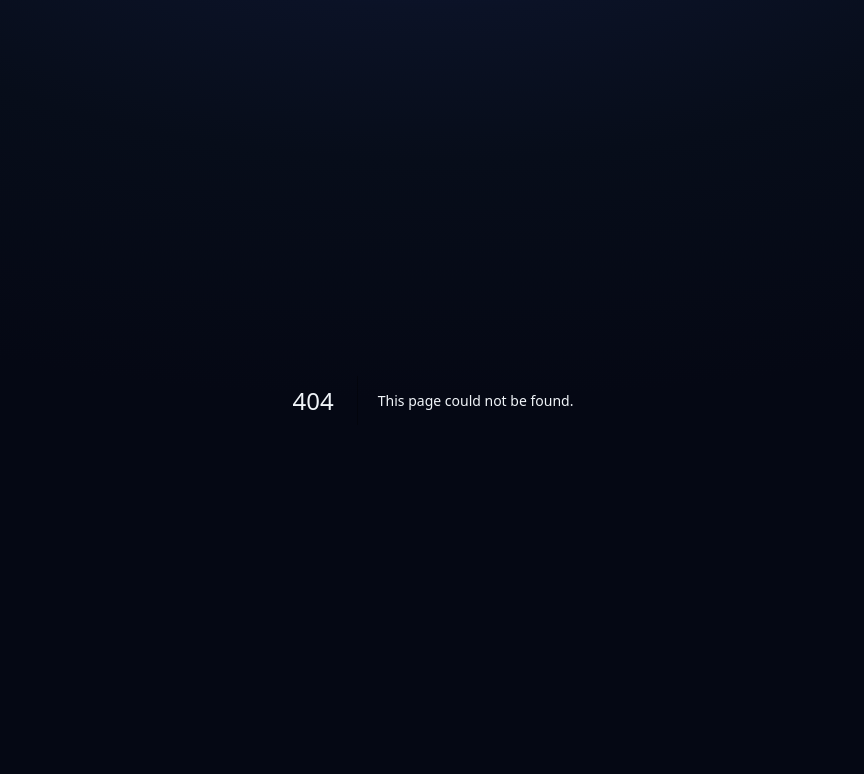
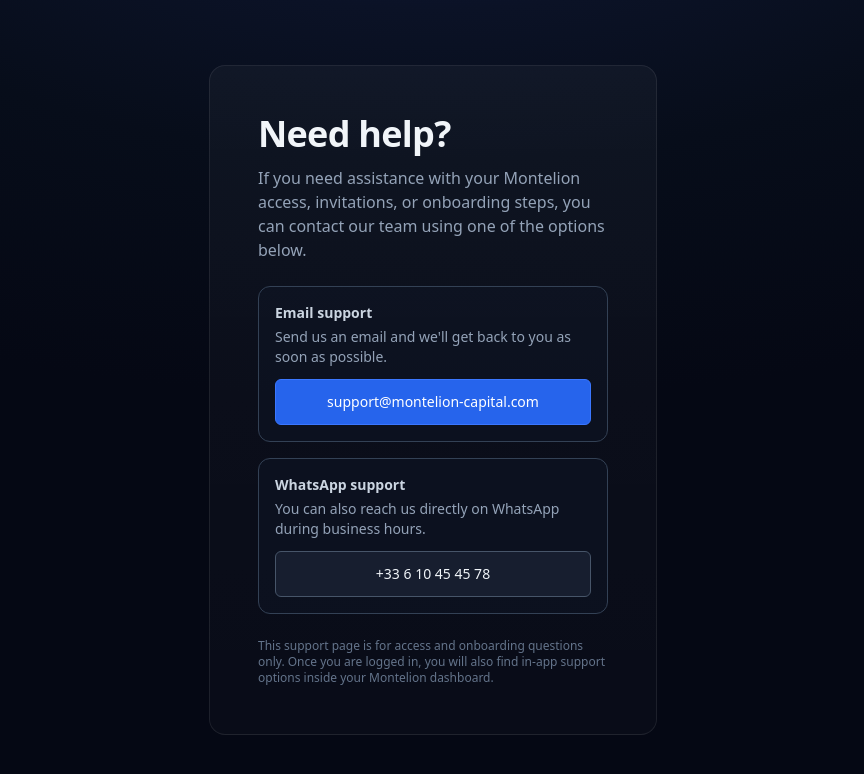
Before and after one commit to montelioncapital/montelion-app-v1, a Next.js app: page /support in a window 1280 px wide. Before the commit this address had no page. Shown: the top 774 px of the page, without its empty margins (207-1071 px from the left). Built offline with nearby package versions, Linux system fonts and the light colour scheme.

Commit message:
Create page.jsx

```diff
--- /dev/null
+++ b/app/support/page.jsx
@@ -0,0 +1,60 @@
+"use client";
+
+export default function PublicSupportPage() {
+  return (
+    <div className="min-h-screen w-full flex items-center justify-center px-4">
+      <div className="mc-card max-w-md w-full">
+        <div className="mc-section text-left">
+          <h1 className="mc-title mb-3">Need help?</h1>
+          <p className="text-slate-400 mb-6">
+            If you need assistance with your Montelion access, invitations, or
+            onboarding steps, you can contact our team using one of the options
+            below.
+          </p>
+
+          <div className="space-y-4">
+            {/* Email support */}
+            <div className="rounded-xl border border-slate-700 bg-slate-900/40 p-4 text-sm">
+              <p className="text-slate-300 mb-1 font-semibold">Email support</p>
+              <p className="text-slate-400 mb-3">
+                Send us an email and we&apos;ll get back to you as soon as
+                possible.
+              </p>
+              <a
+                href="mailto:support@montelion-capital.com"
+                className="mc-btn mc-btn-primary w-full text-center"
+              >
+                support@montelion-capital.com
+              </a>
+            </div>
+
+            {/* WhatsApp support */}
+            <div className="rounded-xl border border-slate-700 bg-slate-900/40 p-4 text-sm">
+              <p className="text-slate-300 mb-1 font-semibold">
+                WhatsApp support
+              </p>
+              <p className="text-slate-400 mb-3">
+                You can also reach us directly on WhatsApp during business
+                hours.
+              </p>
+              <a
+                href="https://wa.me/33610454578"
+                target="_blank"
+                rel="noreferrer"
+                className="mc-btn w-full text-center border border-slate-600 bg-slate-800/60 hover:bg-slate-800"
+              >
+                +33 6 10 45 45 78
+              </a>
+            </div>
+          </div>
+
+          <p className="text-xs text-slate-500 mt-6">
+            This support page is for access and onboarding questions only. Once
+            you are logged in, you will also find in-app support options inside
+            your Montelion dashboard.
+          </p>
+        </div>
+      </div>
+    </div>
+  );
+}
```
